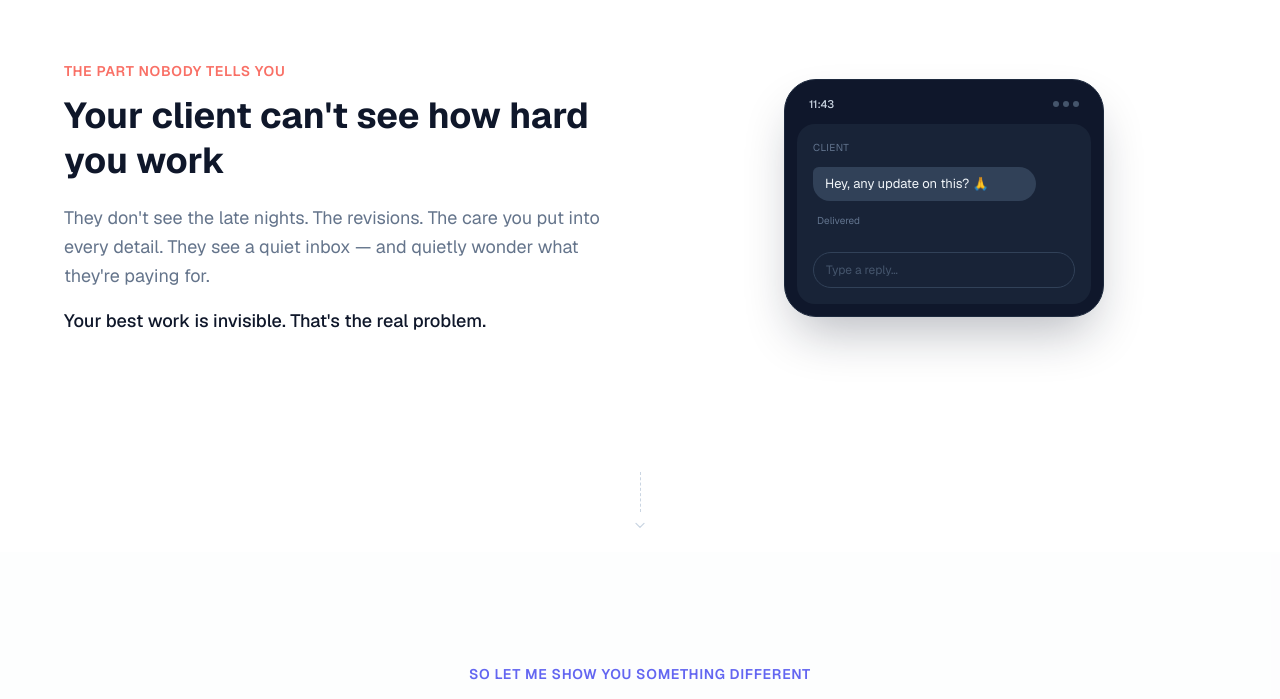
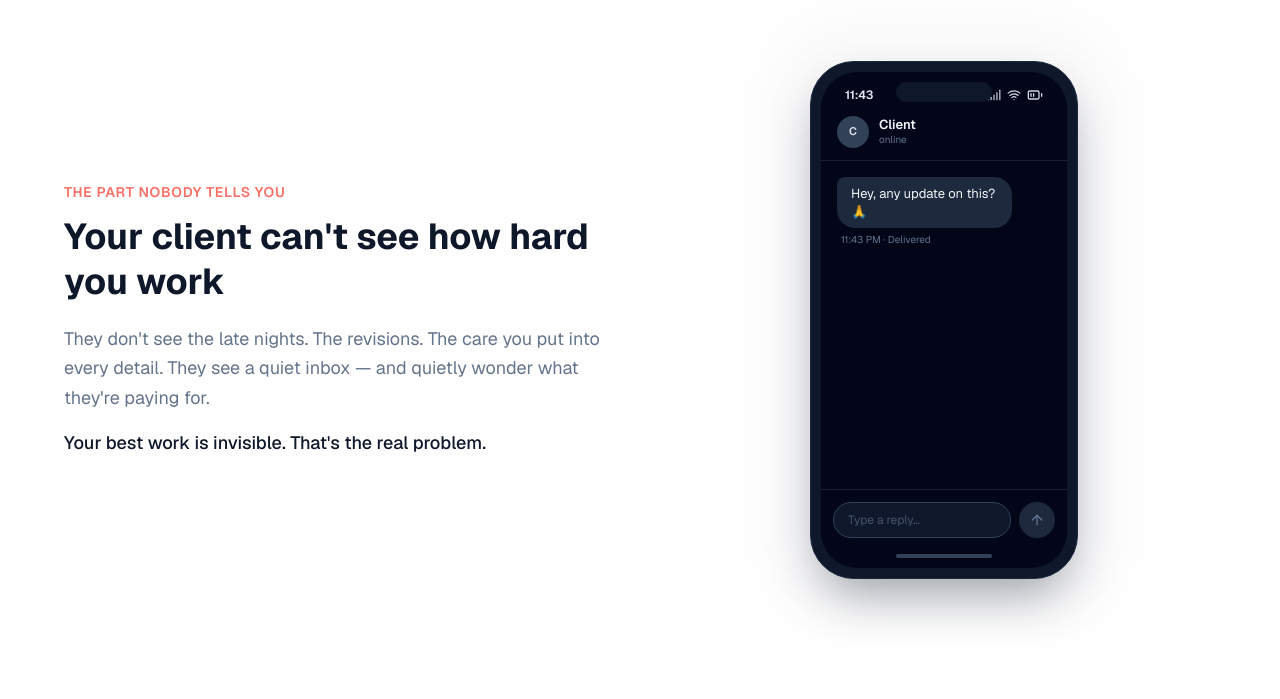
Before and after one commit to pwscoding/projexia.in, a Next.js app: page / in a window 1280 px wide. Shown: the part 2241-2940 px from the top of the page. Built offline with nearby package versions, Linux system fonts and the light colour scheme; no server answers.

Commit message:
feat: enhance Silent Inbox section with new chat interface and status indicators

```diff
--- a/components/landing/product-demo.tsx
+++ b/components/landing/product-demo.tsx
@@ -12,7 +12,7 @@ const previewTabs = [
 
 function DashboardPreview() {
   return (
-    <div className="rounded-xl border border-border bg-white shadow-lg overflow-hidden">
+    <div className="rounded-xl border border-border bg-white shadow-lg overflow-hidden h-full flex flex-col">
       <div className="flex items-center gap-2 px-4 py-2.5 bg-muted/50 border-b border-border">
         <div className="flex gap-1.5">
           <div className="size-2.5 rounded-full bg-red-400" />
@@ -25,7 +25,7 @@ function DashboardPreview() {
           </div>
         </div>
       </div>
-      <div className="flex">
+      <div className="flex flex-1 min-h-0">
         <div className="w-[140px] border-r border-border p-3 space-y-1 bg-muted/20 hidden sm:block">
           {["Dashboard", "Projects", "Clients", "Team", "Time", "Invoices"].map((item, i) => (
             <div key={item} className={`flex items-center gap-2 px-2 py-1.5 rounded text-[9px] ${i === 0 ? "bg-primary/10 text-primary font-medium" : "text-muted-foreground"}`}>
@@ -74,7 +74,7 @@ function DashboardPreview() {
 
 function ClientViewPreview() {
   return (
-    <div className="rounded-xl border border-border bg-white shadow-lg overflow-hidden">
+    <div className="rounded-xl border border-border bg-white shadow-lg overflow-hidden h-full flex flex-col">
       <div className="h-10 bg-indigo-600 flex items-center px-4 gap-2">
         <div className="size-5 rounded bg-white/20 flex items-center justify-center">
           <span className="text-[6px] font-bold text-white">YA</span>
@@ -86,7 +86,7 @@ function ClientViewPreview() {
           ))}
         </div>
       </div>
-      <div className="p-4 space-y-3">
+      <div className="p-4 space-y-3 flex-1">
         <div className="grid grid-cols-3 gap-2">
           {[
             { label: "Active Projects", val: "3" },
@@ -132,7 +132,7 @@ function ClientViewPreview() {
 
 function FileSystemPreview() {
   return (
-    <div className="rounded-xl border border-border bg-white shadow-lg overflow-hidden">
+    <div className="rounded-xl border border-border bg-white shadow-lg overflow-hidden h-full flex flex-col">
       <div className="flex items-center gap-2 px-4 py-2.5 bg-muted/50 border-b border-border">
         <div className="flex gap-1.5">
           <div className="size-2.5 rounded-full bg-red-400" />
@@ -145,7 +145,7 @@ function FileSystemPreview() {
           </div>
         </div>
       </div>
-      <div className="p-4 space-y-3">
+      <div className="p-4 space-y-3 flex-1">
         <div className="flex items-center justify-between">
           <div className="text-[10px] font-semibold text-foreground">Project Files</div>
           <div className="flex gap-2">
@@ -297,6 +297,11 @@ export function ProductDemo() {
             </div>
           </div>
 
+          {/* Laptop device frame */}
+          <div className="mx-auto max-w-4xl">
+            {/* screen */}
+            <div className="rounded-t-2xl border border-slate-700/80 bg-slate-900 p-2 sm:p-2.5 shadow-2xl shadow-slate-900/30">
+              <div className="overflow-hidden rounded-xl aspect-[16/10] bg-slate-100">
                 <AnimatePresence mode="wait">
                   <motion.div
                     key={activeTab}
@@ -304,11 +309,21 @@ export function ProductDemo() {
                     animate={{ opacity: 1, y: 0 }}
                     exit={{ opacity: 0, y: -10 }}
                     transition={{ duration: 0.3 }}
-              className="max-w-4xl mx-auto"
+                    className="h-full"
                   >
                     <PreviewComponent />
                   </motion.div>
                 </AnimatePresence>
+              </div>
+            </div>
+            {/* hinge / base */}
+            <div className="relative">
+              <div className="h-3.5 w-full rounded-b-xl border-x border-b border-slate-400/50 bg-gradient-to-b from-slate-300 to-slate-400" />
+              <div className="absolute left-1/2 top-0 h-1.5 w-24 -translate-x-1/2 rounded-b-lg bg-slate-400/70" />
+            </div>
+            {/* desk shadow */}
+            <div className="mx-auto mt-1 h-3 w-[68%] rounded-[50%] bg-slate-900/10 blur-md" />
+          </div>
         </motion.div>
       </div>
     </section>
--- a/components/landing/silent-inbox-section.tsx
+++ b/components/landing/silent-inbox-section.tsx
@@ -2,6 +2,7 @@
 
 import { useRef } from "react";
 import { motion, useInView } from "framer-motion";
+import { Signal, Wifi, BatteryMedium, ArrowUp } from "lucide-react";
 
 export function SilentInboxSection() {
   const ref = useRef(null);
@@ -38,32 +39,73 @@ export function SilentInboxSection() {
             initial={{ opacity: 0, x: 30 }}
             animate={inView ? { opacity: 1, x: 0 } : {}}
             transition={{ duration: 0.6, delay: 0.2 }}
-            className="relative"
+            className="flex justify-center"
           >
-            <div className="mx-auto max-w-xs rounded-[2rem] border border-slate-800 bg-slate-900 p-3 shadow-2xl shadow-slate-900/30">
+            <div className="relative w-[268px] shrink-0">
+              {/* ambient glow behind the device */}
+              <div className="pointer-events-none absolute -inset-6 -z-10 rounded-[3rem] bg-slate-900/[0.04] blur-2xl" />
+
+              {/* phone body */}
+              <div className="rounded-[2.75rem] border border-slate-800 bg-slate-900 p-2.5 shadow-2xl shadow-slate-900/40">
+                {/* screen */}
+                <div className="relative flex h-[496px] flex-col overflow-hidden rounded-[2.25rem] bg-slate-950">
+                  {/* notch */}
+                  <div className="absolute left-1/2 top-2.5 z-10 h-5 w-24 -translate-x-1/2 rounded-full bg-slate-900" />
+
                   {/* status bar */}
-              <div className="flex items-center justify-between px-3 pt-1 pb-3">
-                <span className="text-[11px] font-medium text-slate-300">11:43</span>
-                <div className="flex gap-1">
-                  <div className="size-1.5 rounded-full bg-slate-600" />
-                  <div className="size-1.5 rounded-full bg-slate-600" />
-                  <div className="size-1.5 rounded-full bg-slate-600" />
+                  <div className="flex items-center justify-between px-6 pt-3.5 pb-2">
+                    <span className="text-[12px] font-semibold text-slate-200">
+                      11:43
+                    </span>
+                    <div className="flex items-center gap-1.5 text-slate-300">
+                      <Signal className="size-3.5" />
+                      <Wifi className="size-3.5" />
+                      <BatteryMedium className="size-4" />
                     </div>
                   </div>
-              {/* one lonely message */}
-              <div className="rounded-2xl bg-slate-800/70 p-4 space-y-3">
-                <div className="text-[10px] text-slate-500 uppercase tracking-wider">
+
+                  {/* chat header */}
+                  <div className="flex items-center gap-2.5 border-b border-slate-800/80 px-4 pb-3 pt-1">
+                    <div className="flex size-8 items-center justify-center rounded-full bg-slate-700 text-[11px] font-semibold text-slate-200">
+                      C
+                    </div>
+                    <div className="leading-tight">
+                      <div className="text-[13px] font-semibold text-slate-100">
                         Client
                       </div>
-                <div className="self-start max-w-[85%] rounded-2xl rounded-tl-sm bg-slate-700 px-3 py-2">
-                  <p className="text-[13px] text-slate-100 leading-snug">
+                      <div className="text-[10px] text-slate-500">online</div>
+                    </div>
+                  </div>
+
+                  {/* messages — one lonely message, then silence */}
+                  <div className="flex flex-1 flex-col px-4 py-4">
+                    <div className="max-w-[82%] self-start rounded-2xl rounded-tl-md bg-slate-800 px-3.5 py-2">
+                      <p className="text-[13px] leading-snug text-slate-100">
                         Hey, any update on this? 🙏
                       </p>
                     </div>
-                <div className="text-[10px] text-slate-500 pl-1">Delivered</div>
-                {/* empty reply field — the silence */}
-                <div className="mt-6 flex items-center gap-2 rounded-full border border-slate-700 px-3 py-2">
-                  <span className="text-[12px] text-slate-600">Type a reply…</span>
+                    <div className="mt-1 self-start pl-1 text-[10px] text-slate-500">
+                      11:43 PM · Delivered
+                    </div>
+                    <div className="mt-auto" />
+                  </div>
+
+                  {/* reply bar — left empty, the silence */}
+                  <div className="flex items-center gap-2 border-t border-slate-800/80 px-3 py-3">
+                    <div className="flex h-9 flex-1 items-center rounded-full border border-slate-700 bg-slate-900 px-3.5">
+                      <span className="text-[12px] text-slate-600">
+                        Type a reply…
+                      </span>
+                    </div>
+                    <div className="flex size-9 items-center justify-center rounded-full bg-slate-700/60">
+                      <ArrowUp className="size-4 text-slate-500" />
+                    </div>
+                  </div>
+
+                  {/* home indicator */}
+                  <div className="flex justify-center pb-2.5 pt-1">
+                    <div className="h-1 w-24 rounded-full bg-slate-700" />
+                  </div>
                 </div>
               </div>
             </div>
```
Lines whose indentation alone changed are shown as unchanged.
